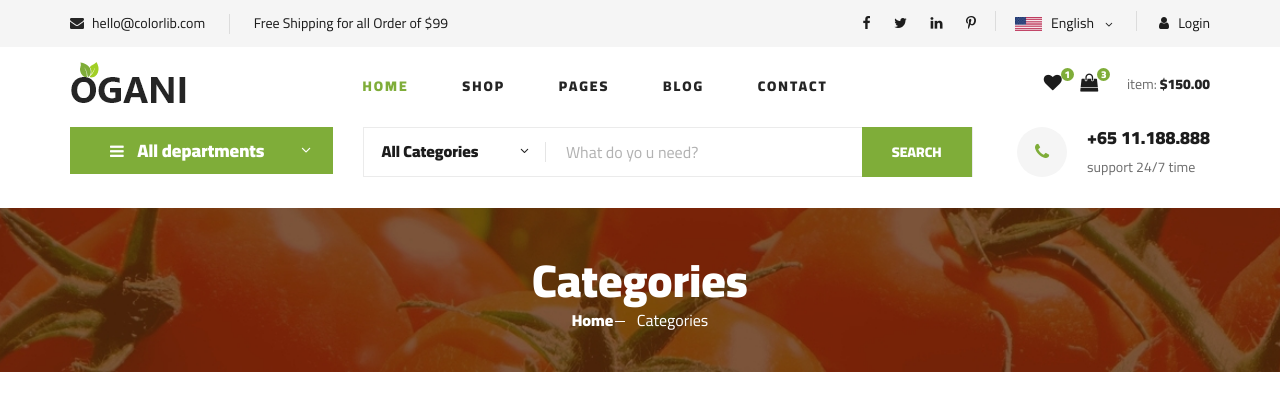
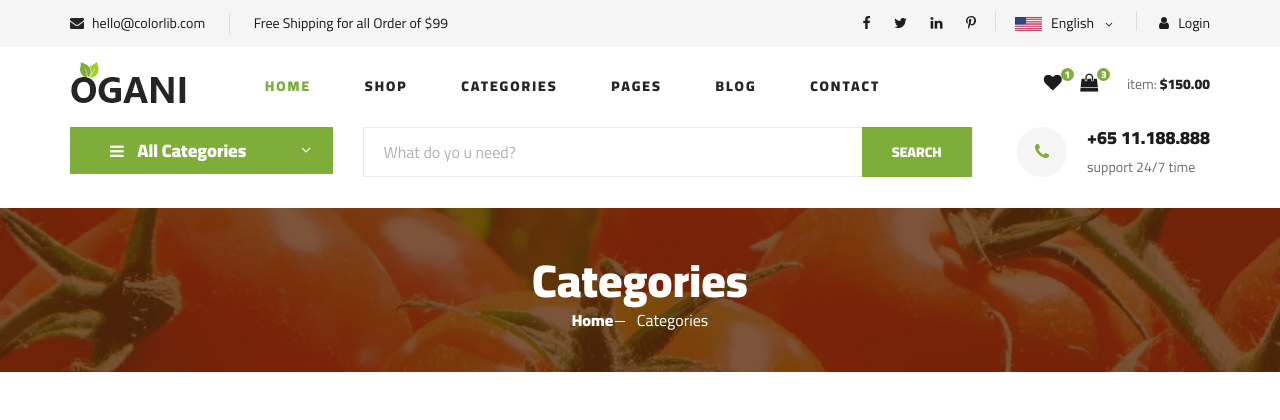
Before and after one commit to Stephane-Merci/Ecommerce-website-with-django, a Django app: page /category/ in a window 1280 px wide. Shown: the top 420 px of the page. Run offline with Django 4.2, Linux system fonts and the light colour scheme; data comes from the database, SQL or seed files in the repository; some libraries are stand-ins or nearby versions.

Commit message:
used context_processor to display categories from the base.html template. The context_processor was added to the settings.py

```diff
--- /dev/null
+++ b/ecommerce/core/context_processor.py
@@ -0,0 +1,9 @@
+from .models import *
+
+
+def default(request):
+    categories = Cathegory.objects.all()
+
+    return{
+        'categories' : categories
+    }
--- a/ecommerce/core/urls.py
+++ b/ecommerce/core/urls.py
@@ -2,9 +2,15 @@ from django.urls import path
 from . import views
 
 urlpatterns = [
+
+    #home and shop
     path('', views.index, name='index'),
     path('shop/', views.shop, name='shop'),
+
+    #category
     path('category/', views.category, name='category'),
     path('category_products/<cid>', views.category_products_list_view, name='category_products_list'),
 
+    #vendor
+    path('vendors/', views.vendor, name='vendor'),
 ]
--- a/ecommerce/core/views.py
+++ b/ecommerce/core/views.py
@@ -36,3 +36,11 @@ def category_products_list_view(request, cid):
         "products" : products,
     }
     return render(request,'core/category_products_list.html',context)
+
+def vendor(request):
+    vendors = Vendor.objects.all()
+
+    context = {
+        'vendor' : vendors
+    }
+    return render(request,'core/vendor.html',context)
--- a/ecommerce/ecommerce/settings.py
+++ b/ecommerce/ecommerce/settings.py
@@ -64,6 +64,7 @@ TEMPLATES = [
         'APP_DIRS': True,
         'OPTIONS': {
             'context_processors': [
+                'core.context_processor.default',
                 'django.template.context_processors.debug',
                 'django.template.context_processors.request',
                 'django.contrib.auth.context_processors.auth',
--- a/ecommerce/templates/partials/base.html
+++ b/ecommerce/templates/partials/base.html
@@ -145,16 +145,17 @@
         </div>
         <div class="container">
             <div class="row">
-                <div class="col-lg-3">
+                <div class="col-lg-2">
                     <div class="header__logo">
                         <a href="./index.html"><img src="{% static 'assets/img/logo.png' %}" alt=""></a>
                     </div>
                 </div>
-                <div class="col-lg-6">
+                <div class="col-lg-7">
                     <nav class="header__menu">
                         <ul>
-                            <li class="active"><a href="./index.html">Home</a></li>
+                            <li class="active"><a href={% url 'index' %}>Home</a></li>
                             <li><a href={% url 'shop' %}>Shop</a></li>
+                            <li><a href={% url 'category' %}>Categories</a></li>
                             <li><a href="#">Pages</a>
                                 <ul class="header__menu__dropdown">
                                     <li><a href="./shop-details.html">Shop Details</a></li>
@@ -206,20 +207,17 @@
                         <div class="hero__categories">
                             <div class="hero__categories__all">
                                 <i class="fa fa-bars"></i>
-                                <span>All departments</span>
+                                <span>All Categories</span>
                             </div>
                             <ul>
-                                <li><a href="#">Fresh Meat</a></li>
-                                <li><a href="#">Vegetables</a></li>
-                                <li><a href="#">Fruit & Nut Gifts</a></li>
-                                <li><a href="#">Fresh Berries</a></li>
-                                <li><a href="#">Ocean Foods</a></li>
-                                <li><a href="#">Butter & Eggs</a></li>
-                                <li><a href="#">Fastfood</a></li>
-                                <li><a href="#">Fresh Onion</a></li>
-                                <li><a href="#">Papayaya & Crisps</a></li>
-                                <li><a href="#">Oatmeal</a></li>
-                                <li><a href="#">Fresh Bananas</a></li>
+                                {% for cat in categories %}
+                                    <li>
+                                        <a href={% url 'category_products_list' cat.cid %}>
+                                            <img src={{ cat.image.url }} alt="" height="10%", width="10%">
+                                            {{ cat.title }}
+                                        </a>
+                                    </li>
+                                {% endfor %}
                             </ul>
                         </div>
                     </div>
@@ -227,10 +225,6 @@
                         <div class="hero__search">
                             <div class="hero__search__form">
                                 <form action="#">
-                                    <div class="hero__search__categories">
-                                        All Categories
-                                        <span class="arrow_carrot-down"></span>
-                                    </div>
                                     <input type="text" placeholder="What do yo u need?">
                                     <button type="submit" class="site-btn">SEARCH</button>
                                 </form>
```
Also changed, not shown: 3 other files.
